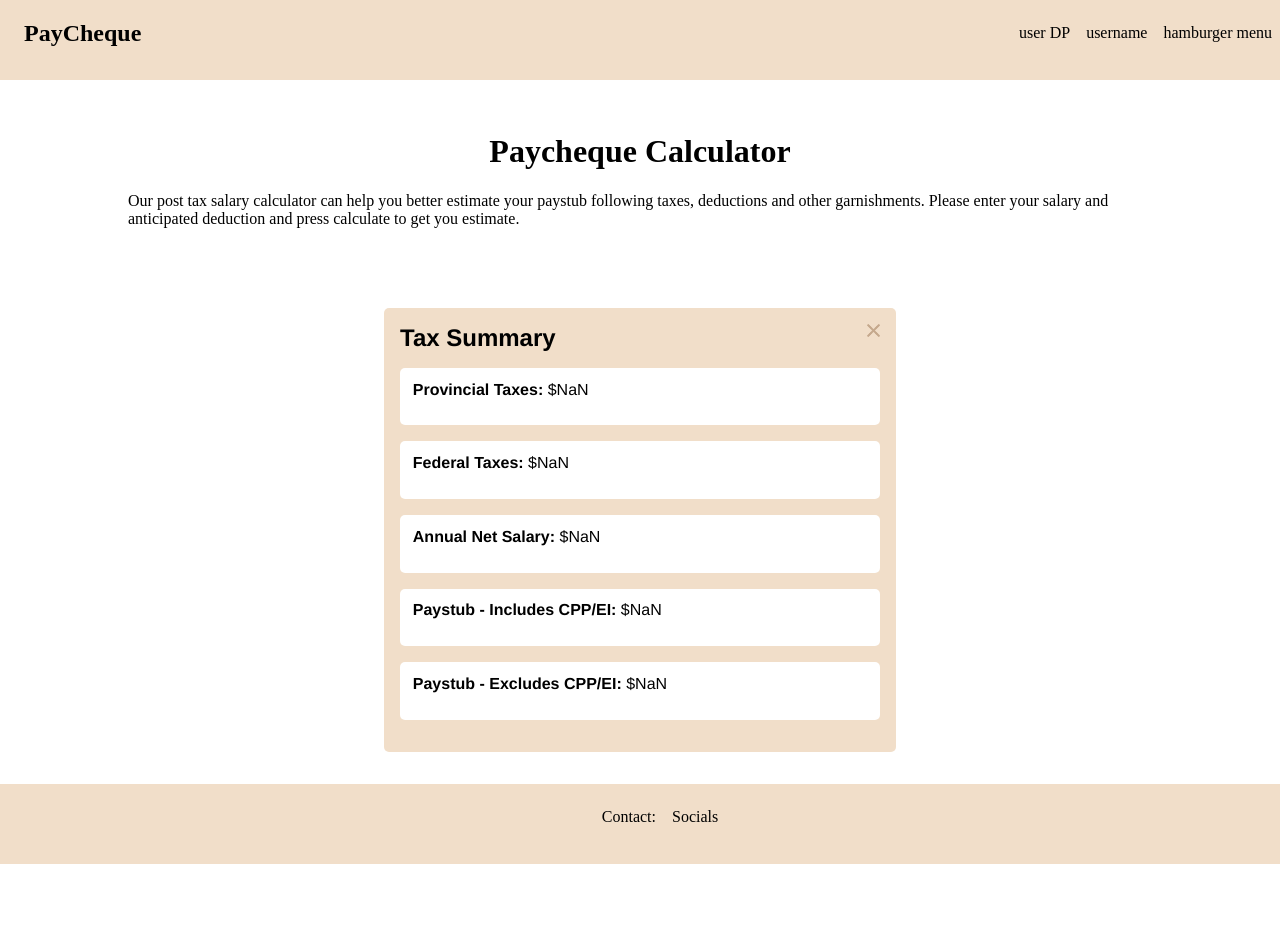
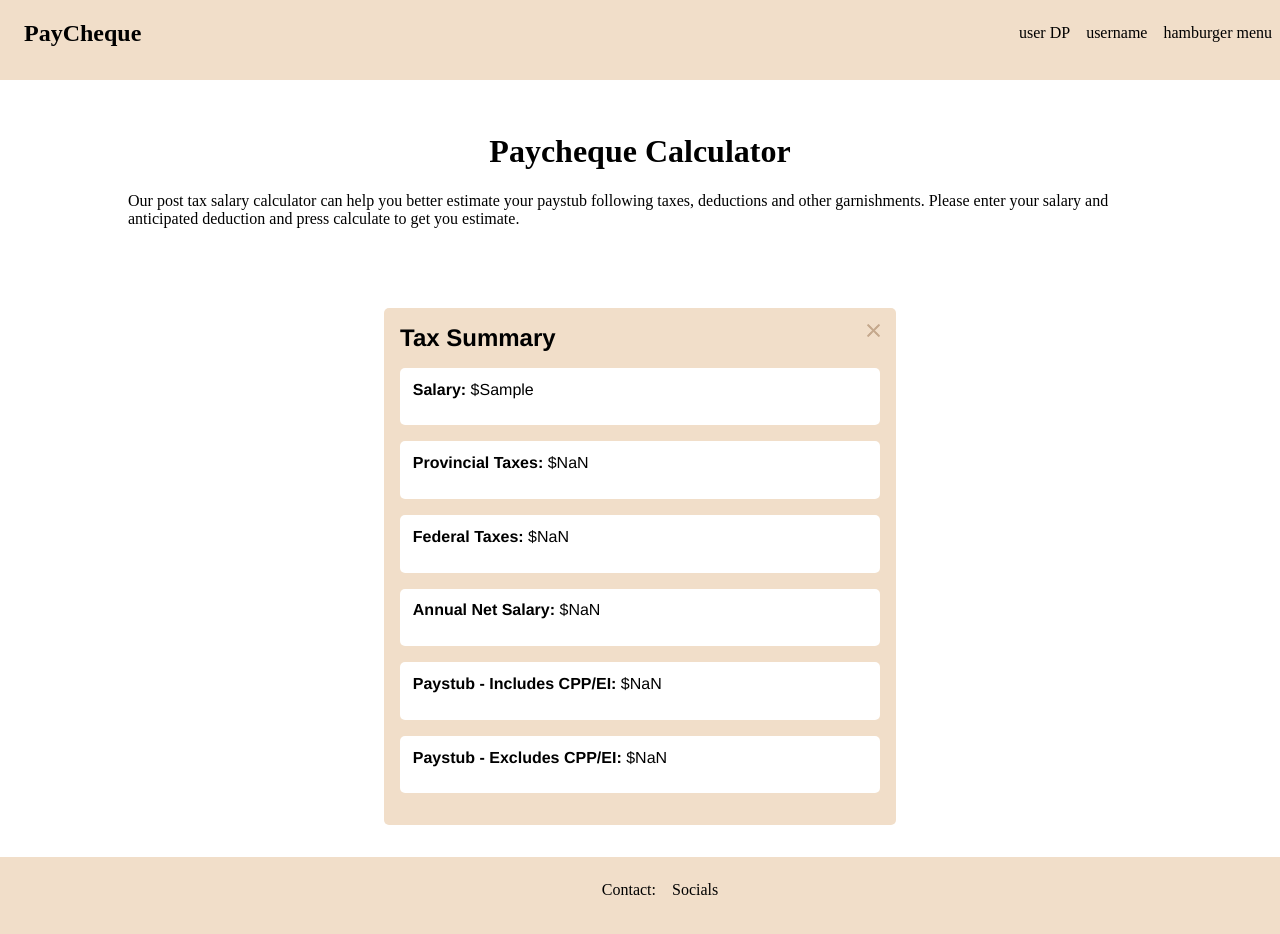
Before and after one commit to Jevaughn-W/Paycheque, a React (Create React App) app: page / in a window 1280 px wide. Both pictures are taken after typing "Sample" into the empty fields and a click on the button "Calculate". Shown: the top 934 px of the page. Before the commit the page ends 864 px from the top, so only its background shows below. Built offline with nearby package versions, Linux system fonts and the light colour scheme.

Commit message:
Show user salary input in output

```diff
--- a/src/components/form/showCalculation.jsx
+++ b/src/components/form/showCalculation.jsx
@@ -39,6 +39,7 @@ export default function ShowCalculation(props) {
         />
       </div>
       <div className="result-body">
+        <p><strong>Salary:</strong> ${props.state.Salary}</p>
         <p><strong>Provincial Taxes:</strong> ${Math.round(props.state.provincialTax * 100) / 100}</p>
         <p><strong>Federal Taxes:</strong> ${Math.round(props.state.federalTax * 100) /100}</p>
         <p><strong>Annual Net Salary:</strong> ${annualNetSalary}</p>
```
